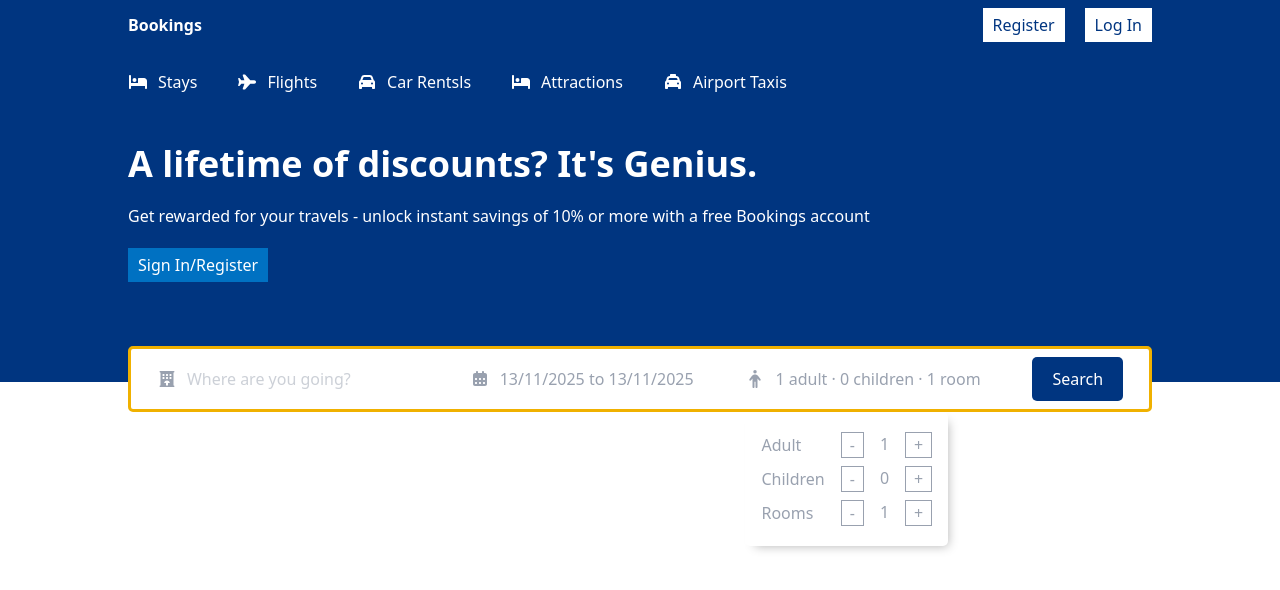
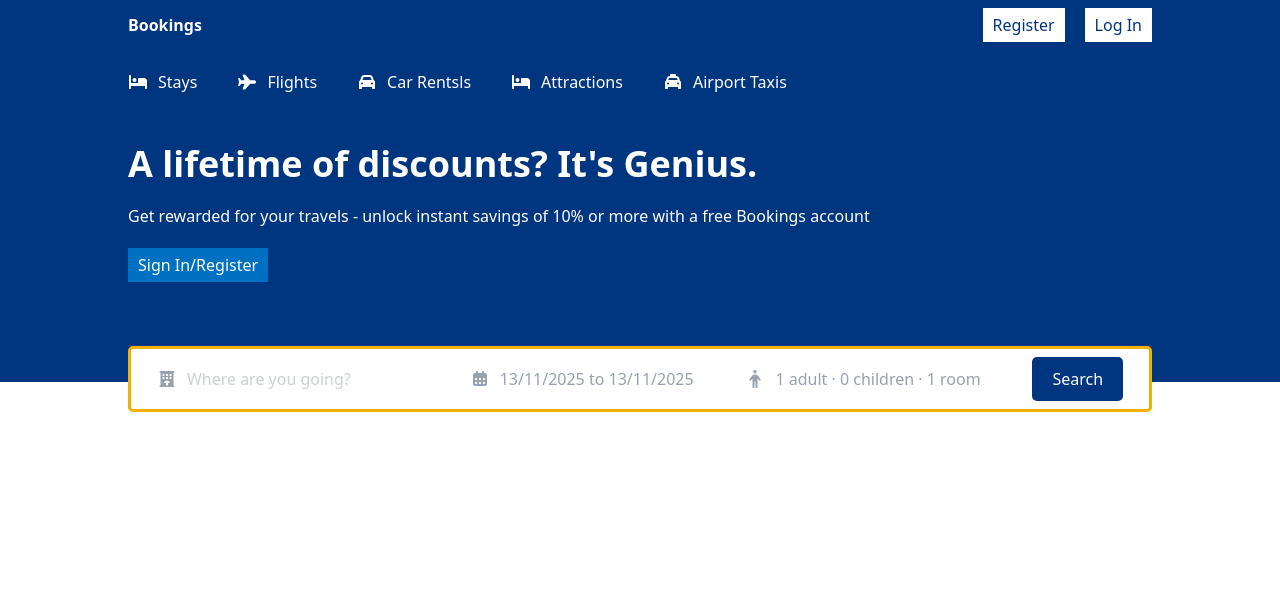
Before and after one commit to AdeNoah/lr3-booking-app, a React (Vite) app: page / in a window 1280 px wide. Shown: the top 590 px of the page. Built offline with nearby package versions, Linux system fonts and the light colour scheme.

Commit message:
first reasonable finish on the search-bar: the inputs, th dates and the bookings number

```diff
--- a/src/components/header.jsx
+++ b/src/components/header.jsx
@@ -32,10 +32,13 @@
   });
 
   const handleOption = (name, operation) => {
-    setOptions(prev => {return{
-      ...prev, [name]:operation ==='i' ? options[name] + 1 : options[name] - 1
-    }})
-  }
+    setOptions((prev) => {
+      return {
+        ...prev,
+        [name]: operation === "i" ? options[name] + 1 : options[name] - 1,
+      };
+    });
+  };
 
   return (
     <>
@@ -113,18 +116,20 @@
 
             <div className="header-search-item relative">
               <FontAwesomeIcon icon={faPerson} className="header-icon" />
-              <span className="header-search-text cursor-pointer">{`${options.adult} adult · ${options.children} children · ${options.room} room`}</span>
-              <div className="options absolute top-[45px] bg-white rounded-[5px] p-4 [box-shadow:5px_5px_10px_-5px_rgba(0,0,0,0.3)] [&>div]:flex [&>div]:justify-between [&>div]:items-center [&>div>div]:flex [&>div]:gap-4 [&>div>div]:gap-4 [&>div>div]:py-1  [&>div>div>button]:border [&>div>div>button]:px-2">
+              <span onClick={() => SetOpenOptions(!openOptions)} className="header-search-text cursor-pointer">{`${options.adult} adult · ${options.children} children · ${options.room} room`}</span>
+
+              {openOptions && <div className="options absolute top-[45px] bg-white rounded-[5px] p-4 [box-shadow:5px_5px_10px_-5px_rgba(0,0,0,0.3)] [&>div]:flex [&>div]:justify-between [&>div]:items-center [&>div>div]:flex [&>div]:gap-4 [&>div>div]:gap-4 [&>div>div]:py-1  [&>div>div>button]:border [&>div>div>button]:px-2">
                 <div className="option-item">
                   <span className="option-text">Adult</span>
                   <div className="counter">
                     <button
+                      disabled={options.adult <= 1}
                       className="option-counter-btn"
                       onClick={() => handleOption("adult", "d")}
                     >
                       -
                     </button>
-                    <span className="option-counter-num">1</span>
+                    <span className="option-counter-num">{options.adult}</span>
                     <button
                       className="option-counter-btn"
                       onClick={() => handleOption("adult", "i")}
@@ -138,12 +143,15 @@
                   <span className="option-text">Children</span>
                   <div className="counter">
                     <button
+                      disabled={options.children <= 0}
                       className="option-counter-btn"
                       onClick={() => handleOption("children", "d")}
                     >
                       -
                     </button>
-                    <span className="option-counter-num">0</span>
+                    <span className="option-counter-num">
+                      {options.children}
+                    </span>
                     <button
                       className="option-counter-btn"
                       onClick={() => handleOption("children", "i")}
@@ -157,12 +165,13 @@
                   <span className="option-text">Rooms</span>
                   <div className="counter">
                     <button
+                      disabled={options.room <= 1}
                       className="option-counter-btn"
                       onClick={() => handleOption("room", "d")}
                     >
                       -
                     </button>
-                    <span className="option-counter-num">1</span>
+                    <span className="option-counter-num">{options.room}</span>
                     <button
                       className="option-counter-btn"
                       onClick={() => handleOption("room", "i")}
@@ -171,7 +180,7 @@
                     </button>
                   </div>
                 </div>
-              </div>
+              </div>}
             </div>
 
             <div className="header-search-item ">
--- a/src/index.css
+++ b/src/index.css
@@ -15,3 +15,7 @@
     padding: 10px;
     border-radius: 20px;
 }
+
+.option-counter-btn:disabled {
+    cursor: not-allowed;
+}
```
